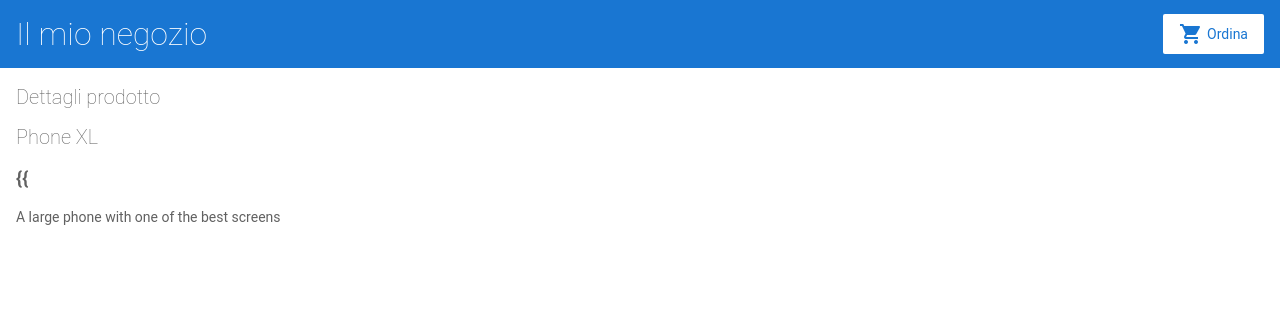
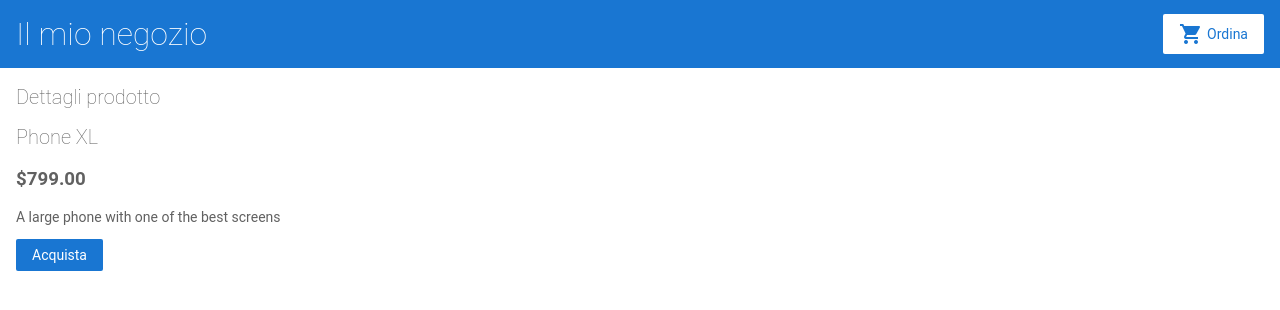
Before and after one commit to dprimon/angular-nrqxbs, an Angular app: page /products/1 in a window 1280 px wide. Shown: the top 310 px of the page. Built offline with nearby package versions, Linux system fonts and the light colour scheme.

Commit message:
Create the shopping cart service

```diff
--- a/src/app/app.module.ts
+++ b/src/app/app.module.ts
@@ -8,6 +8,7 @@ import { TopBarComponent } from './top-bar/top-bar.component';
 import { ProductListComponent } from './product-list/product-list.component';
 import { ProductAlertsComponent } from './product-alerts/product-alerts.component';
 import { ProductDetailsComponent } from './product-details/product-details.component';
+import { CartService } from './cart.service';
 
 @NgModule({
   imports: [
@@ -27,7 +28,8 @@ import { ProductDetailsComponent } from './product-details/product-details.compo
   ],
   bootstrap: [
     AppComponent
-  ]
+  ],
+  providers: [ CartService]
 })
 export class AppModule { }
 
--- /dev/null
+++ b/src/app/cart.service.ts
@@ -0,0 +1,23 @@
+import { Injectable } from "@angular/core";
+
+@Injectable({
+  providedIn: "root"
+})
+export class CartService {
+  items = [];
+
+  constructor() {}
+
+  addToCart(product) {
+    this.items.push(product);
+  }
+
+  getItems() {
+    return this.items;
+  }
+
+  clearCart() {
+    this.items = [];
+    return this.items;
+  }
+}
--- a/src/app/product-details/product-details.component.html
+++ b/src/app/product-details/product-details.component.html
@@ -4,6 +4,7 @@
 
 <div *ngIf="product">
   <h2>{{ product.name }}</h2>
-  <h3>{{</h3>
+  <h3>{{ product.price | currency }}</h3>
   <p>{{ product.description }}</p>
+  <button (click)="addToCart(product)">Acquista</button>
 </div>
--- a/src/app/product-details/product-details.component.ts
+++ b/src/app/product-details/product-details.component.ts
@@ -1,7 +1,7 @@
 import { Component, OnInit } from '@angular/core';
 import { ActivatedRoute } from '@angular/router';
-
 import { products } from '../products';
+import { CartService } from '../cart.service';
 
 @Component({
   selector: 'app-product-details',
@@ -13,6 +13,7 @@ export class ProductDetailsComponent implements OnInit {
 
   constructor(
     private route: ActivatedRoute,
+    private cartService: CartService
   ) { }
 
   ngOnInit() {
@@ -23,4 +24,9 @@ export class ProductDetailsComponent implements OnInit {
     this.product = products.find(product => product.id === productIdFromRoute);
   }
 
+  addToCart(product) {
+    this.cartService.addToCart(product);
+    window.alert('Il tuo prodotto è statto aggiunto al carrello!');
+  }
+
 }
```
